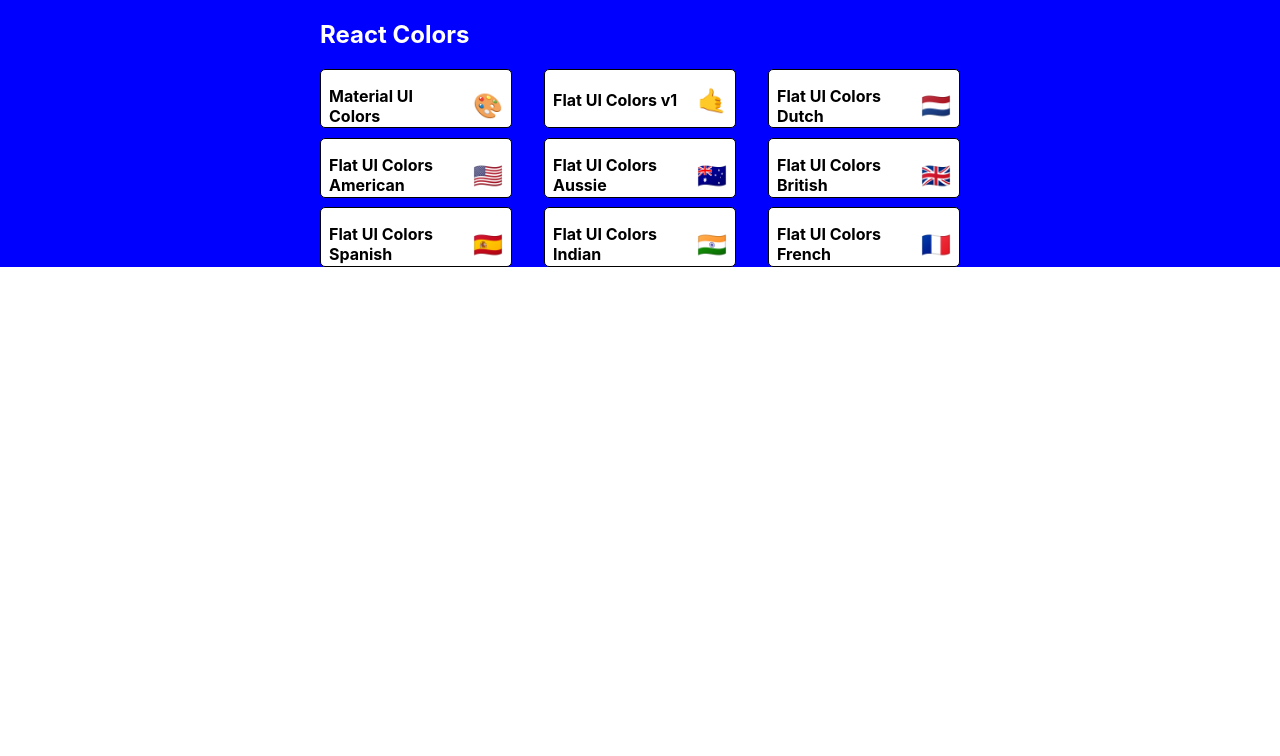
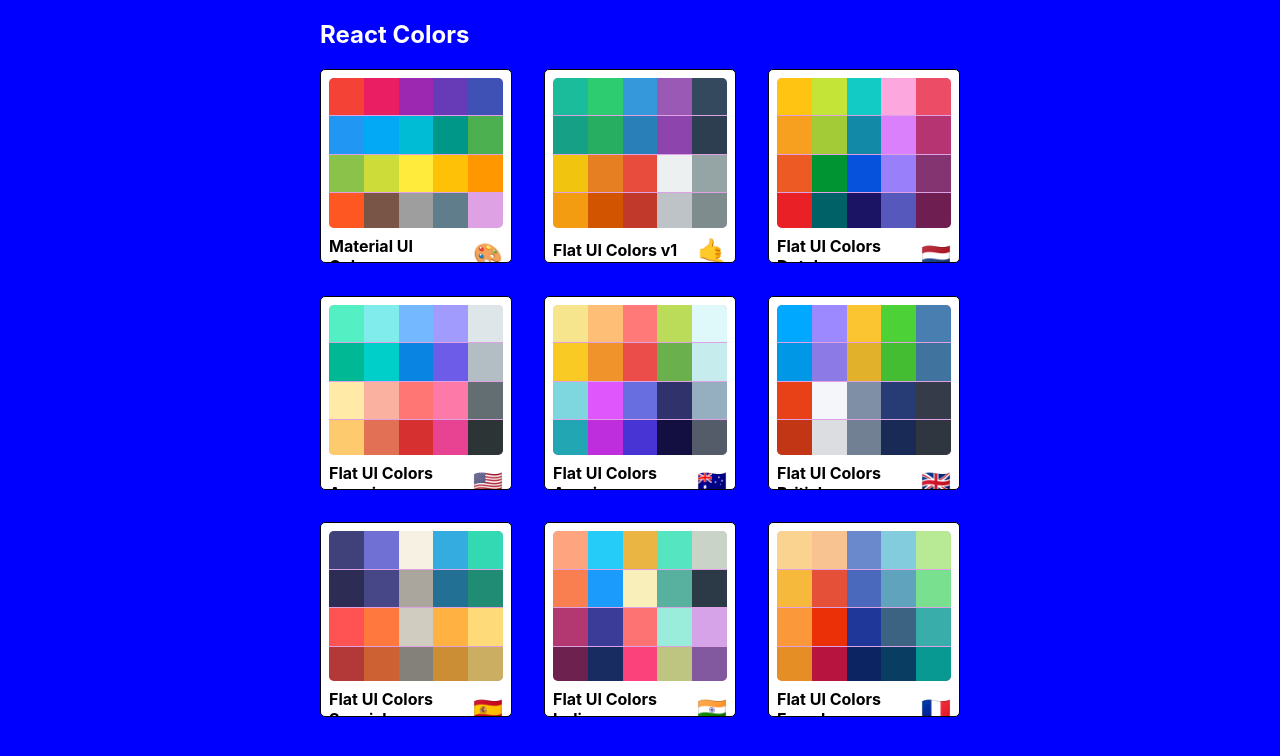
Before and after one commit to nanderrp/React-Color-App, a React (Create React App) app: page / in a window 1280 px wide. Shown: the top 756 px of the page. Built offline with nearby package versions, Linux system fonts and the light colour scheme.

Commit message:
finished styling mini palette

```diff
--- a/src/MiniPalette.js
+++ b/src/MiniPalette.js
@@ -14,7 +14,11 @@
         }
     },
     colors: {
-        backgroundColor: "grey",
+        backgroundColor: "#dea1e4",
+        height: "150px",
+        width: "100%",
+        borderRadius: "5px",
+        overflow: "hidden"
     },
     title: {
         display: "flex",
@@ -29,19 +33,36 @@
     emoji: {
         marginLeft: "0.5rem",
         fontSize: "1.5rem"
+    },
+    miniColor: {
+        height: "25%",
+        width: "20%",
+        display: "inline-block",
+        margin: "0 auto",
+        position: "relative",
+        marginBottom: "-3px"
     }
 }
 
 function MiniPalette(props) {
-    const {classes, paletteName, emoji} = props;
-    console.log(classes)
+
+    const { classes, paletteName, emoji, colors } = props;
+
+    const miniColorBoxes = colors.map(color => (
+        <div className={classes.miniColor}
+             style={{backgroundColor: color.color}}
+             key={color.name}>
+         </div>))
+
     return(
     <div className={classes.root}>
-        <div className={classes.colors} />
+        <div className={classes.colors}>
+            {miniColorBoxes}
+        </div>
             <div></div>
             <h5 className={classes.title}>{paletteName}<span className={classes.emoji}>{emoji}</span></h5>
     </div>
     );
 };
 
-export default withStyles(styles) (MiniPalette);
+export default withStyles(styles)(MiniPalette);
--- a/src/PaletteList.js
+++ b/src/PaletteList.js
@@ -1,7 +1,7 @@
 import React, { Component } from 'react';
 import MiniPalette from './MiniPalette';
 import { withStyles } from "@material-ui/styles";
-import { Link } from 'react-router-dom';
+
 
 class PaletteList extends Component {
     render() {
@@ -26,7 +26,7 @@
 const styles = {
     root: {
         backgroundColor: "blue",
-        height: "100%",
+        height: "100vh",
         display: "flex",
         alignItems: "flex-start",
         justifyContent: "center"
```
